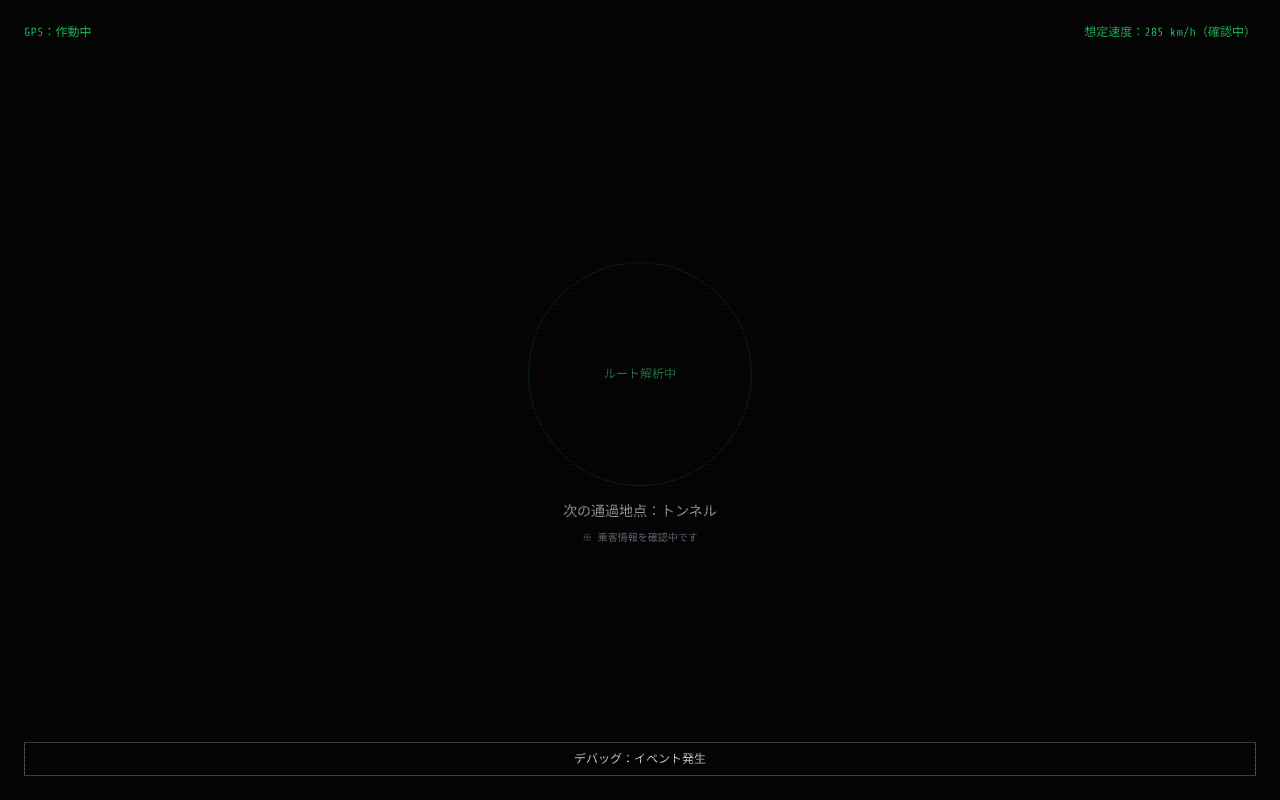
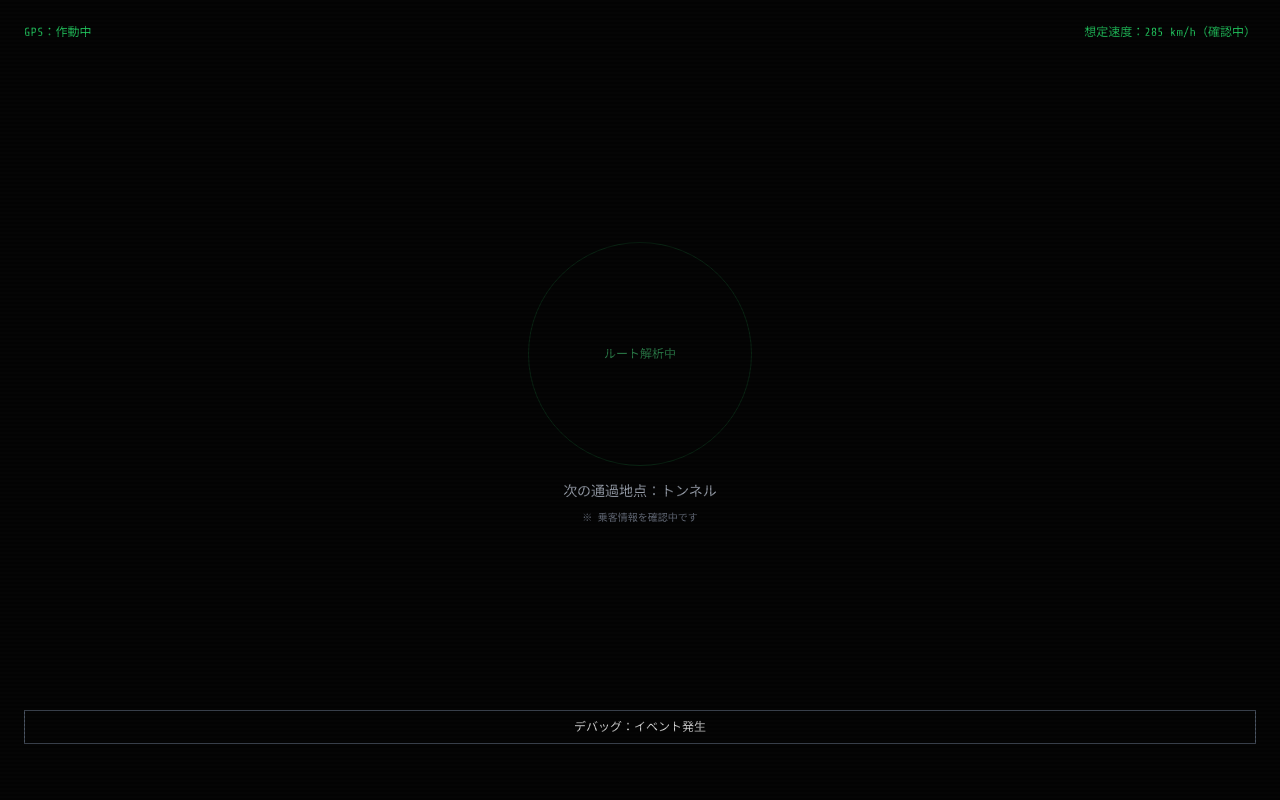
Before and after one commit to wxw1229697056-bot/Ryougi, a plain HTML site: page index.html in a window 1280 px wide. Both pictures are taken after a click on the button "接続開始". Drawn offline with nearby package versions, Linux system fonts and the light colour scheme.

Commit message:
Update index.html

```diff
--- a/index.html
+++ b/index.html
@@ -107,9 +107,13 @@ body {
         <p class="mt-2 text-[10px] text-gray-500">※ 乗客情報を確認中です</p>
     </div>
 
-    <button onclick="triggerEvent()" class="border border-gray-600 py-2 text-xs">
-        デバッグ：イベント発生
-    </button>
+    <button
+    onclick="triggerEvent()"
+    class="border border-gray-600 py-2 text-xs mt-6 mb-4
+           relative bottom-4">
+    デバッグ：イベント発生
+</button>
+
 </div>
 
 <!-- EVENT -->
```
